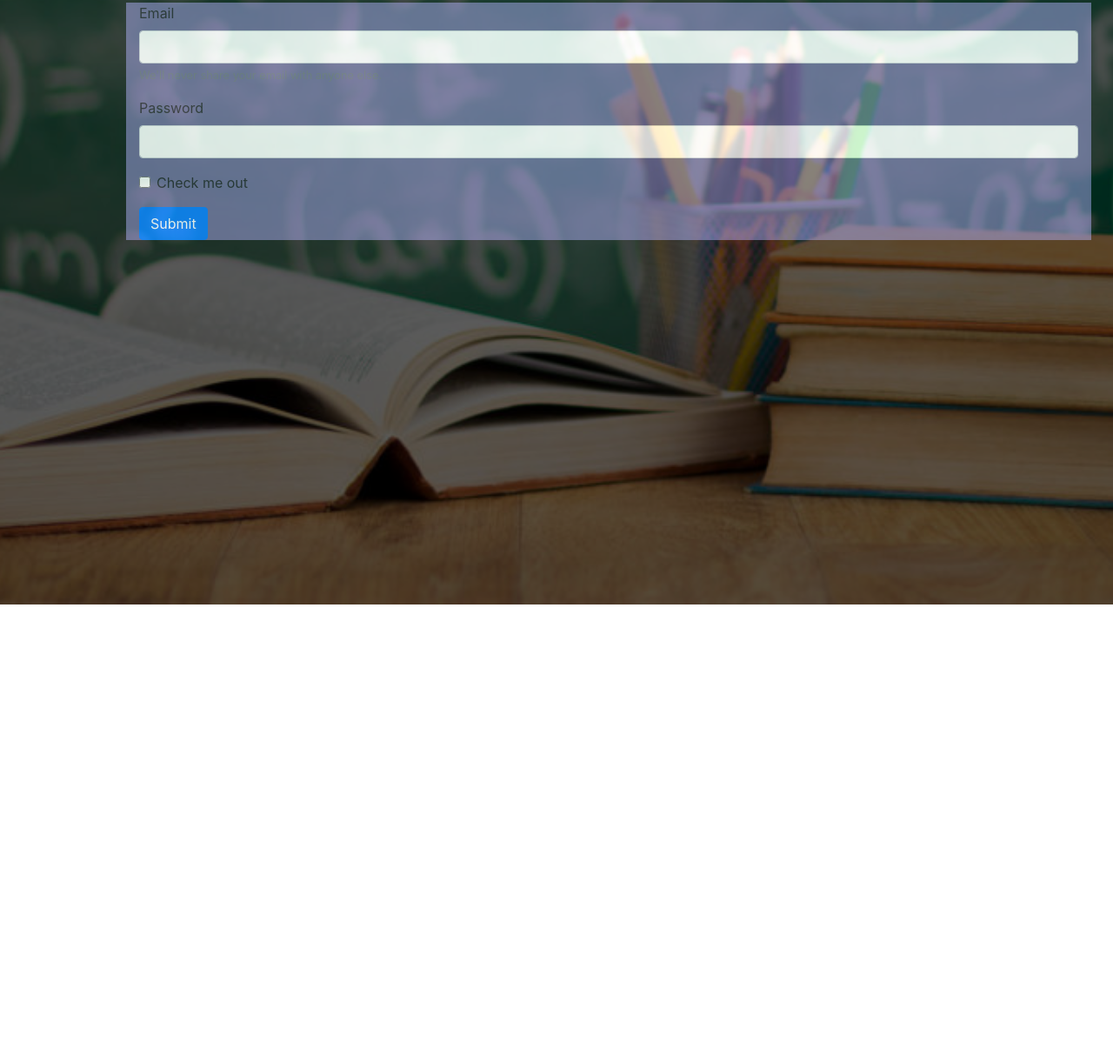
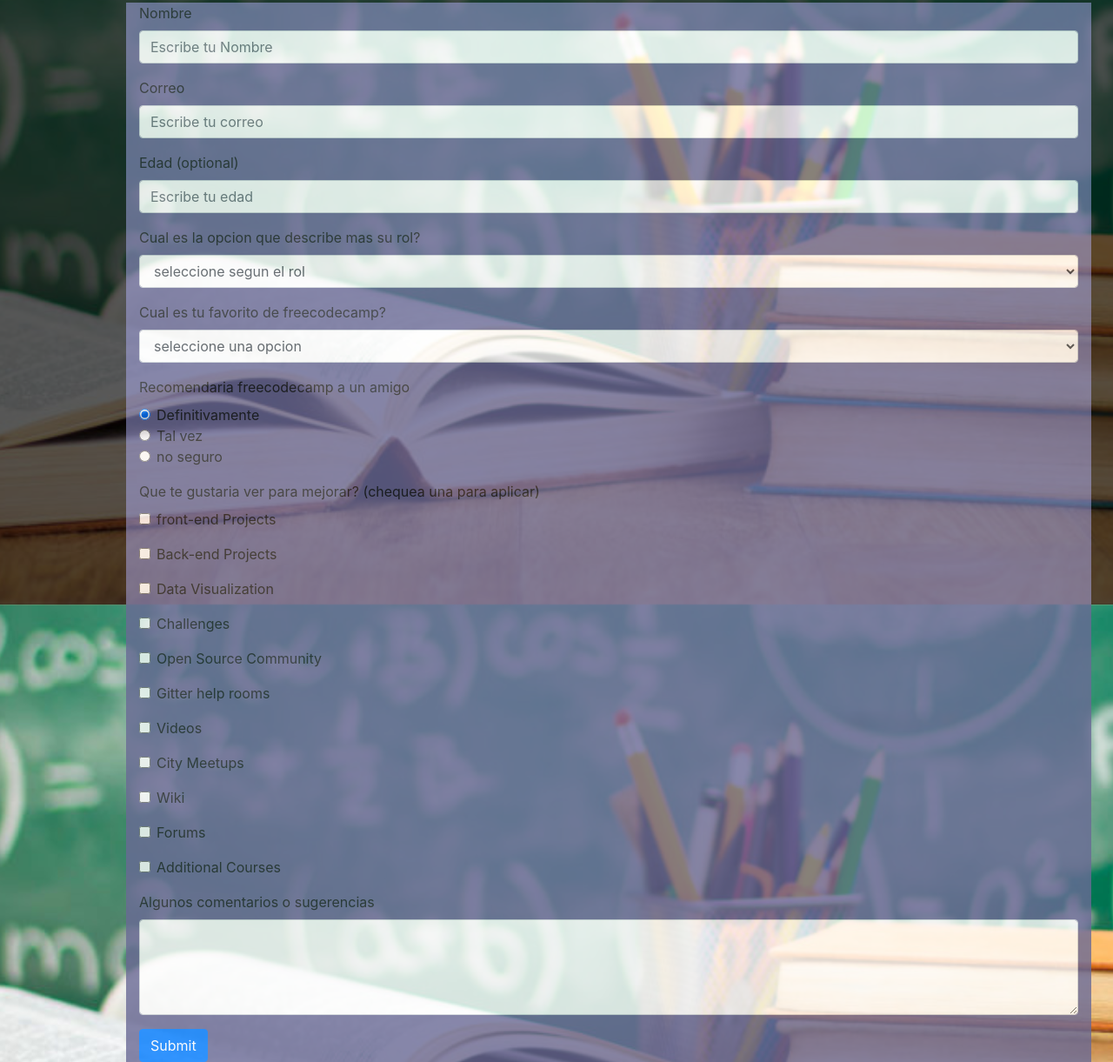
Before and after one commit to kira4489/Survey-form, a plain HTML site: page index.html in a window 1280 px wide. Shown: the part 105-1326 px from the top of the page at 87% size. Before the commit the page ends 800 px from the top, so only its background shows below. Drawn offline with nearby package versions, Linux system fonts and the light colour scheme.

Commit message:
actualizaciones5

```diff
--- a/index.html
+++ b/index.html
@@ -10,24 +10,116 @@
   <body>
     <form>
         <div class="container">
-        <h1>Formulario</h1>
+        <h1 id="title">Formulario</h1>
         <div class="col-sm-12">
+          <div class="form-group">
+            <label for="name">Nombre</label>
+            <input type="text" class="form-control" id="exampleInputEmail1" aria-describedby="emailHelp" placeholder="Escribe tu Nombre">
+           </div>
            <div class="form-group">
-          <label for="email">Email</label>
-          <input type="email" class="form-control" id="exampleInputEmail1" aria-describedby="emailHelp">
-          <small id="emailHelp" class="form-text text-muted">We'll never share your email with anyone else.</small>
+          <label for="email">Correo</label>
+          <input type="email" class="form-control" id="exampleInputEmail1" aria-describedby="emailHelp" placeholder="Escribe tu correo">
+         </div>
+         <div class="form-group">
+          <label for="age">Edad  (optional)</label>
+          <input type="number" class="form-control" id="exampleInputEmail1" aria-describedby="emailHelp" placeholder="Escribe tu edad">
+         </div>
+         <div class="form-group">
+          <label for="exampleFormControlSelect1">Cual es la opcion que describe mas su rol?</label>
+          <select class="form-control" id="exampleFormControlSelect1">
+            <option>seleccione segun el rol</option>
+            <option>estudiante</option>
+            <option>tiempo completo</option>
+            <option>tiempo para aprender</option>
+            <option>prefiero no decir</option>
+            <option>otra</option>
+            </select>
         </div>
         <div class="form-group">
-          <label for="exampleInputPassword1">Password</label>
-          <input type="password" class="form-control" id="exampleInputPassword1">
+          <label for="exampleFormControlSelect1">Cual es tu favorito de freecodecamp?</label>
+          <select class="form-control" id="exampleFormControlSelect1">
+            <option>seleccione una opcion</option>
+            <option>retos</option>
+            <option>proyectos</option>
+            <option>comunidad</option>
+            <option>codigo abierto</option>
+             </select>
         </div>
-        <div class="form-group form-check">
-          <input type="checkbox" class="form-check-input" id="exampleCheck1">
-          <label class="form-check-label" for="exampleCheck1">Check me out</label>
+        <div class="form-group">
+          <label for="exampleFormControlSelect1">Recomendaria freecodecamp a un amigo</label>
+          <div class="form-check">
+            <input class="form-check-input" type="radio" name="exampleRadios" id="exampleRadios1" value="option1" checked>
+            <label class="form-check-label" for="exampleRadios1">
+             Definitivamente
+            </label>
+          </div>
+          <div class="form-check">
+            <input class="form-check-input" type="radio" name="exampleRadios" id="exampleRadios2" value="option2">
+            <label class="form-check-label" for="exampleRadios2">
+            Tal vez
+            </label>
+          </div>
+          <div class="form-check">
+            <input class="form-check-input" type="radio" name="exampleRadios" id="exampleRadios2" value="option2">
+            <label class="form-check-label" for="exampleRadios2">
+              no seguro
+            </label>
+          </div>
         </div>
+        <div class="form-group">
+          <label for="exampleFormControlSelect1">Que te gustaria ver para mejorar? (chequea una para aplicar)</label>
+          <div class="form-group form-check">
+            <input type="checkbox" class="form-check-input" id="exampleCheck1">
+            <label class="form-check-label" for="exampleCheck1">front-end Projects</label>
+            </div>
+          <div class="form-group form-check">
+            <input type="checkbox" class="form-check-input" id="exampleCheck1">
+            <label class="form-check-label" for="exampleCheck1">Back-end Projects</label>
+            </div>
+          <div class="form-group form-check">
+            <input type="checkbox" class="form-check-input" id="exampleCheck1">
+            <label class="form-check-label" for="exampleCheck1">Data Visualization</label>
+            </div>
+          <div class="form-group form-check">
+            <input type="checkbox" class="form-check-input" id="exampleCheck1">
+            <label class="form-check-label" for="exampleCheck1">Challenges</label>
+            </div>
+          <div class="form-group form-check">
+            <input type="checkbox" class="form-check-input" id="exampleCheck1">
+            <label class="form-check-label" for="exampleCheck1">Open Source Community</label>
+            </div>
+          <div class="form-group form-check">
+            <input type="checkbox" class="form-check-input" id="exampleCheck1">
+            <label class="form-check-label" for="exampleCheck1">Gitter help rooms</label>
+            </div>
+          <div class="form-group form-check">
+            <input type="checkbox" class="form-check-input" id="exampleCheck1">
+            <label class="form-check-label" for="exampleCheck1">Videos</label>
+            </div>
+          <div class="form-group form-check">
+            <input type="checkbox" class="form-check-input" id="exampleCheck1">
+            <label class="form-check-label" for="exampleCheck1">City Meetups</label>
+            </div>
+          <div class="form-group form-check">
+            <input type="checkbox" class="form-check-input" id="exampleCheck1">
+            <label class="form-check-label" for="exampleCheck1">Wiki</label>
+            </div>
+          <div class="form-group form-check">
+            <input type="checkbox" class="form-check-input" id="exampleCheck1">
+            <label class="form-check-label" for="exampleCheck1">Forums</label>
+            </div>
+          <div class="form-group form-check">
+            <input type="checkbox" class="form-check-input" id="exampleCheck1">
+            <label class="form-check-label" for="exampleCheck1">Additional Courses</label>
+            </div>
+            </div>
+            <div class="form-group">
+              <label for="exampleFormControlSelect1">Algunos comentarios o sugerencias</label>
+              <textarea class="form-control" id="exampleFormControlTextarea1" rows="4"></textarea>
+              </div>
         <button type="submit" class="btn btn-primary">Submit</button>
             </form>
-        </div>
+
     </div>
 </div>
 
```
